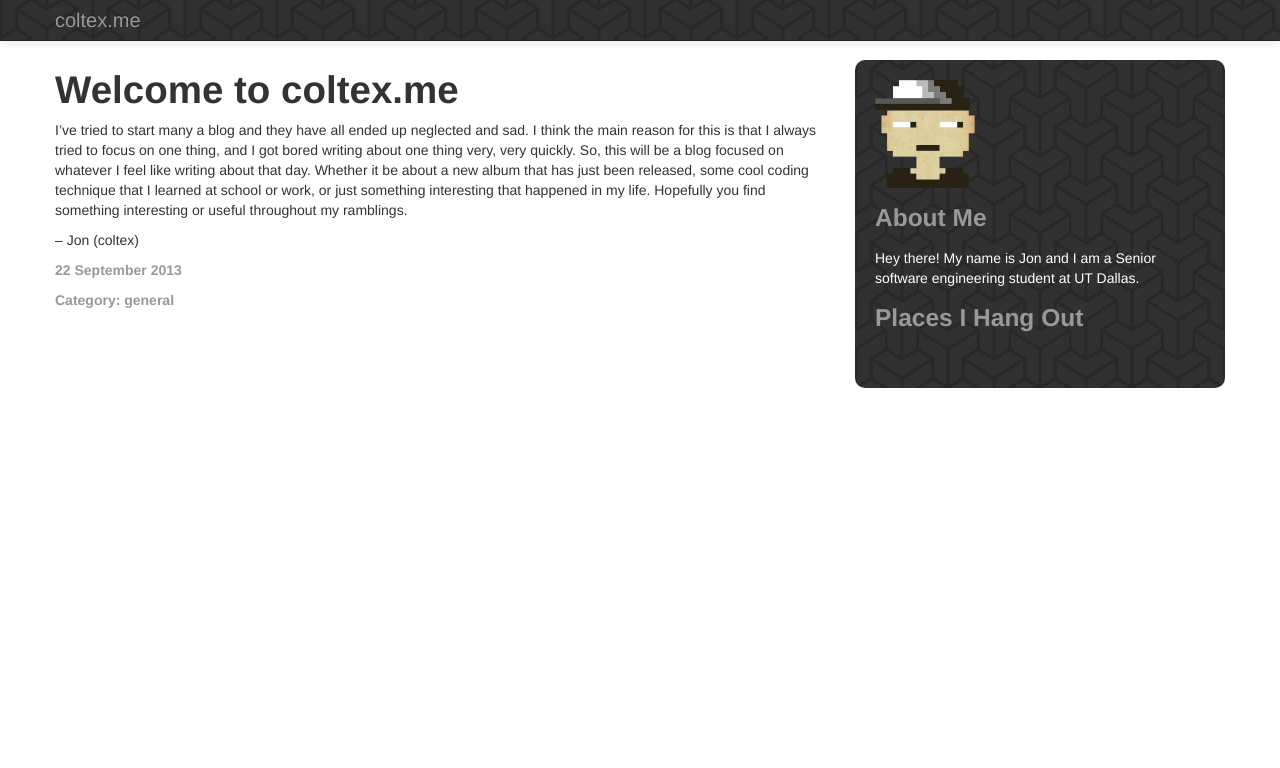
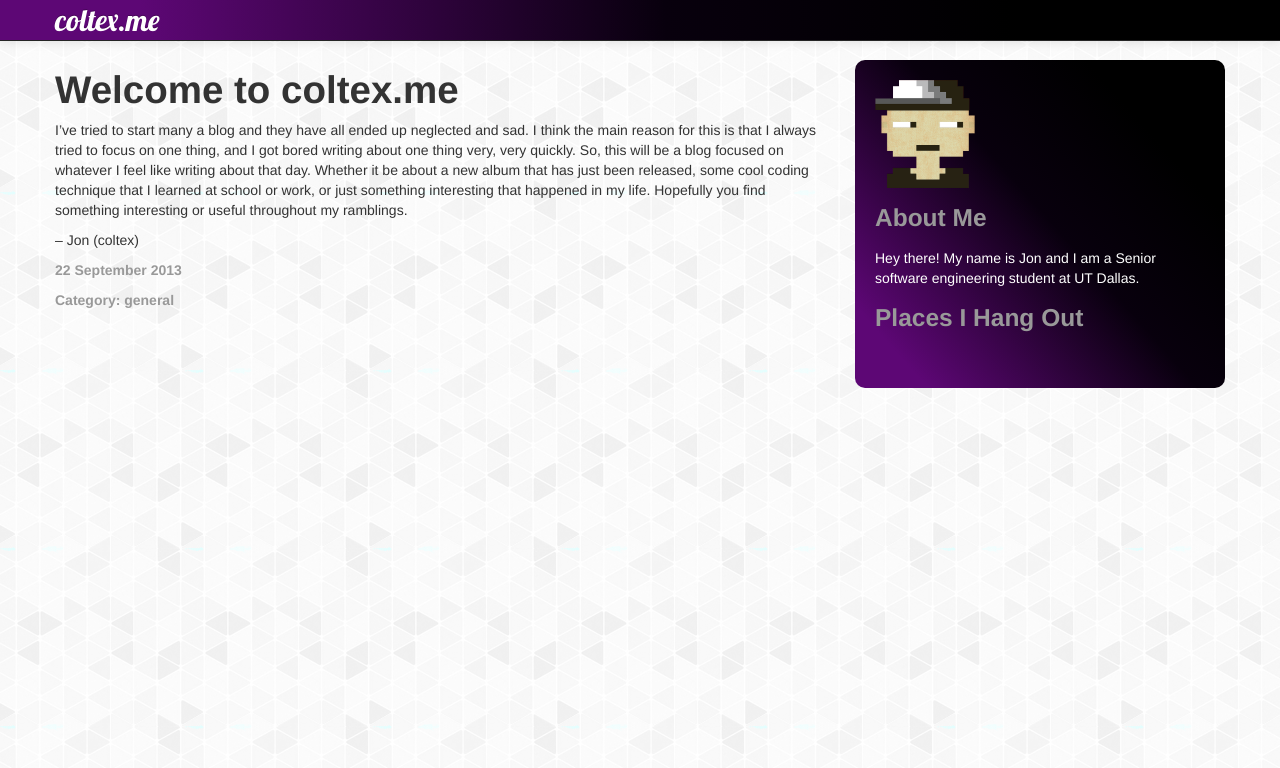
Before and after one commit to coltex/coltex.github.io, a Jekyll site: the page built from index.html, in a window 1280 px wide. Shown: the top 768 px of the page. Built offline with Jekyll 4.4.1, drawn with Linux system fonts in a browser that asks for light colours; nearby versions of some CDN libraries; Markdown is read by kramdown in place of the engine named in the settings; the list of posts is cut into pages by our own code; a style sheet for code colours, icons or effects is not loaded.

Commit message:
Changes up the theming a bit. Adds a petterned background and changes the menubar and the background for the "about me" box. Makes them all look realllly sexy.

```diff
--- a/_includes/header.html
+++ b/_includes/header.html
@@ -1,10 +1,10 @@
 <!DOCTYPE html>
 <html lang="en">
-  <head>
   	<link href="//netdna.bootstrapcdn.com/twitter-bootstrap/2.3.2/css/bootstrap-combined.no-icons.min.css" rel="stylesheet">
 	<link href="//netdna.bootstrapcdn.com/font-awesome/3.2.1/css/font-awesome.css" rel="stylesheet">
+    <link href="/css/bootstrap-override.css" rel="stylesheet" type="text/css">
     <meta charset="utf-8">
-    <title>{{ site.name }}</title>
+    <title class="datFont">{{ site.name }}</title>
     <meta name="viewport" content="width=device-width, initial-scale=1.0">
     <meta name="description" content="{{ site.description }}">
 
@@ -25,7 +25,7 @@
     <![endif]-->
   </head>
 
-  <body>
+  <body class="body">
 
     <div class="navbar navbar-inverse navbar-fixed-top">
       <div class="navbar-inner">
--- a/css/bootstrap-override.css
+++ b/css/bootstrap-override.css
@@ -1,17 +1,52 @@
 
+ @font-face { font-family: lobster; src: url(/img/Lobster_1_4.otf); }
+
+.navbar-inverse .brand {
+	color: #FFFFFF;
+	font-family: lobster;
+	font-size: 30px;
+}
 /*Overrides the theming for the navigation bar.*/
 .navbar-inverse .navbar-inner {
-	background-color: #1b1b1b;
+
+	background-color: #4881FF;
+	background-image: linear-gradient(left bottom, rgb(93,7,117) 11%, rgb(8,0,13) 52%, rgb(0,0,0) 79%);
+	background-image: -o-linear-gradient(left bottom, rgb(93,7,117) 11%, rgb(8,0,13) 52%, rgb(0,0,0) 79%);
+	background-image: -moz-linear-gradient(left bottom, rgb(93,7,117) 11%, rgb(8,0,13) 52%, rgb(0,0,0) 79%);
+	background-image: -webkit-linear-gradient(left bottom, rgb(93,7,117) 11%, rgb(8,0,13) 52%, rgb(0,0,0) 79%);
+	background-image: -ms-linear-gradient(left bottom, rgb(93,7,117) 11%, rgb(8,0,13) 52%, rgb(0,0,0) 79%);
+
+	background-image: -webkit-gradient(
+		linear,
+		left bottom,
+		right top,
+		color-stop(0.11, rgb(93,7,117)),
+		color-stop(0.52, rgb(8,0,13)),
+		color-stop(0.79, rgb(0,0,0))
+	);
 	background-repeat: repeat-x;
 	border-color: #252525;
-  filter: progid:DXImageTransform.Microsoft.gradient(startColorstr='#ff222222', endColorstr='#ff111111', GradientType=0);
-	background-image: url(/img/escheresque_ste_@2X.png);
+  	filter: progid:DXImageTransform.Microsoft.gradient(startColorstr='#ff9900CC', endColorstr='#ff111111', GradientType=0);
 }
 
 /*Background for the sidebar*/
 
 .sidebar-background {
-	background-image: url(/img/escheresque_ste_@2X.png);
+	background-color: #4881FF;
+	background-image: linear-gradient(left bottom, rgb(93,7,117) 11%, rgb(8,0,13) 52%, rgb(0,0,0) 79%);
+	background-image: -o-linear-gradient(left bottom, rgb(93,7,117) 11%, rgb(8,0,13) 52%, rgb(0,0,0) 79%);
+	background-image: -moz-linear-gradient(left bottom, rgb(93,7,117) 11%, rgb(8,0,13) 52%, rgb(0,0,0) 79%);
+	background-image: -webkit-linear-gradient(left bottom, rgb(93,7,117) 11%, rgb(8,0,13) 52%, rgb(0,0,0) 79%);
+	background-image: -ms-linear-gradient(left bottom, rgb(93,7,117) 11%, rgb(8,0,13) 52%, rgb(0,0,0) 79%);
+
+	background-image: -webkit-gradient(
+		linear,
+		left bottom,
+		right top,
+		color-stop(0.11, rgb(93,7,117)),
+		color-stop(0.52, rgb(8,0,13)),
+		color-stop(0.79, rgb(0,0,0))
+	);
 	-moz-border-radius:10px;  /* for Firefox */
 	-webkit-border-radius:10px; /* for Webkit-Browsers */
 	border-radius:10px; /* regular */
```
Also changed, not shown: img/Lobster_1_4.otf (added).
